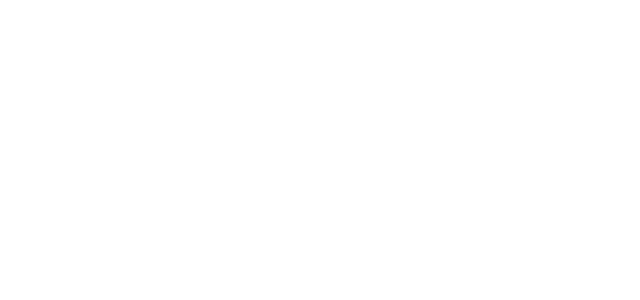
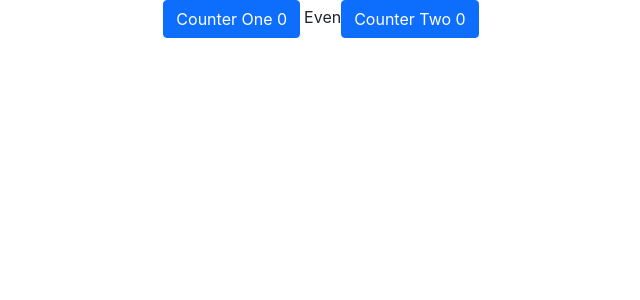
Before and after one commit to akash9753/GlobalReactNew, a React (Create React App) app: page /usememo in a window 1280 px wide. Before the commit this address had no page. Shown: the top 300 px of the page, without its empty margins (317-957 px from the left). Built offline with nearby package versions, Linux system fonts and the light colour scheme.

Commit message:
useMemo hook

```diff
--- a/src/App.js
+++ b/src/App.js
@@ -44,6 +44,7 @@
 import Home from "./Home";
 import Usestate from "./Hooks/Usestate";
 import Useeffect from "./Hooks/Useeffect";
+import Usememo from "./Hooks/Usememo";
 function App() {
   useEffect(() => {
     document.title = "Global React";
@@ -145,6 +146,7 @@
           />
           <Route path="/usestate" element={<Usestate />} />
           <Route path="/useeffect" element={<Useeffect />} />
+          <Route path="/usememo" element={<Usememo />} />
         </Routes>
 
         <Routes>
--- a/src/Home.js
+++ b/src/Home.js
@@ -18,6 +18,9 @@
         <li>
           <Link to="/useeffect">useEffect Hook</Link>
         </li>
+        <li>
+          <Link to="/usememo">useMemo Hook</Link>
+        </li>
       </ul>
       </div>
     </>
--- /dev/null
+++ b/src/Hooks/Usememo.js
@@ -0,0 +1,37 @@
+import React, { useState } from 'react';
+import { useMemo } from 'react';
+
+const Usememo = (props) => {
+    const [counterOne, setCounterOne] = useState(0);
+    const [counterTwo, setCounterTwo] = useState(0);
+
+    const IncrementOne=()=>{
+        setCounterOne(counterOne+1)
+    }
+    const IncrementTwo=()=>{
+        setCounterTwo(counterTwo + 1)
+    }
+    const isEven = useMemo(()=>{
+        console.warn(".....");
+        let i=0;
+        while(i<2000000000) i++;
+        return counterOne%2===0
+    },[counterOne])
+    // const isEven=()=>{
+    //     console.warn(".....");
+    //     let i=0;
+    //     while(i<2000000000) i++;
+    //     return counterOne%2===0
+    // }
+
+
+    return (
+        <div className='App'>
+            <button style={{marginRight:4}}  className='btn btn-primary' onClick={IncrementOne}>Counter One {counterOne}</button>
+            <span>{isEven?"Even":"odd"}</span>
+            <button style={{marginRight:4}}  className='btn btn-primary'  onClick={IncrementTwo}>Counter Two {counterTwo}</button>
+        </div>
+    );
+};
+
+export default Usememo;
```
